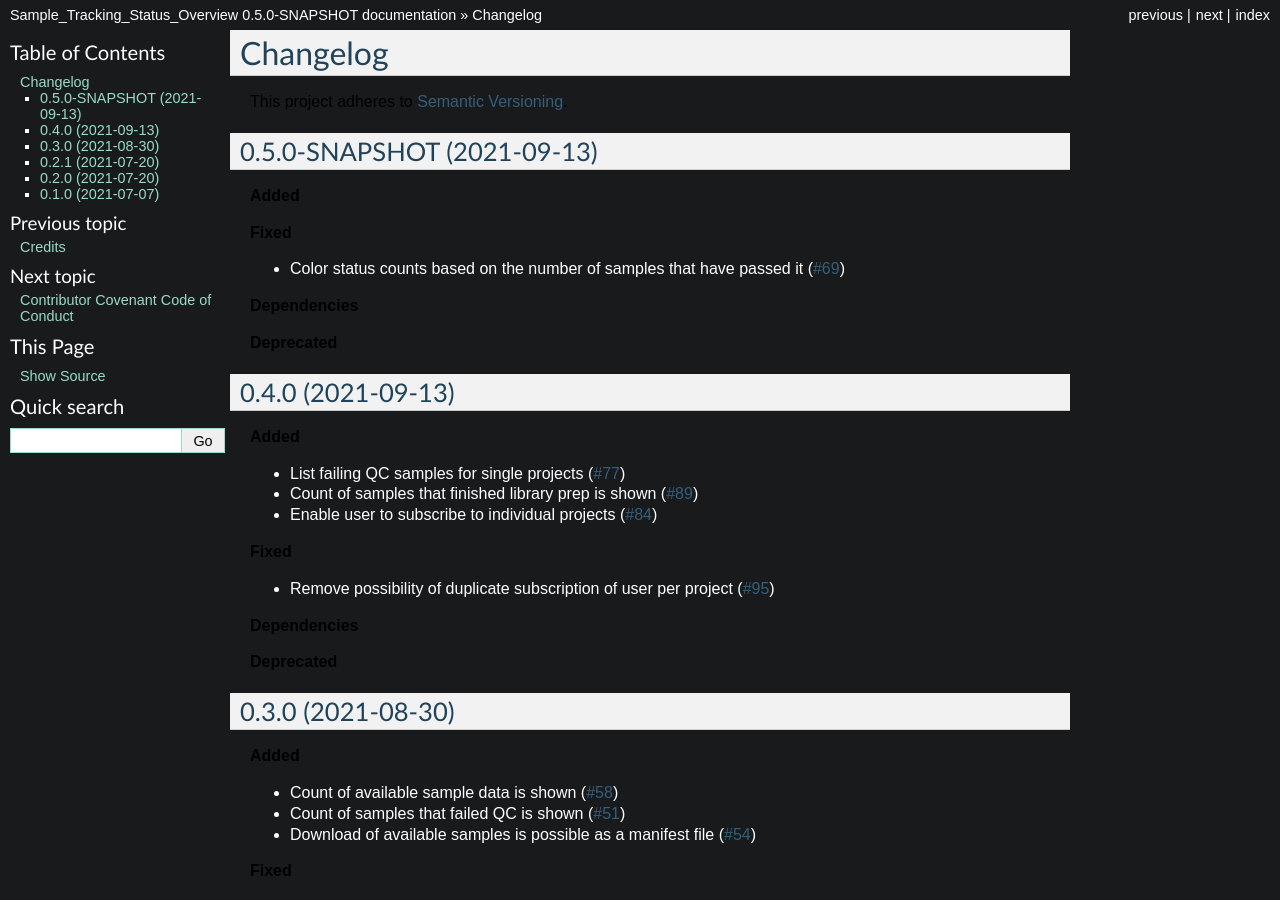
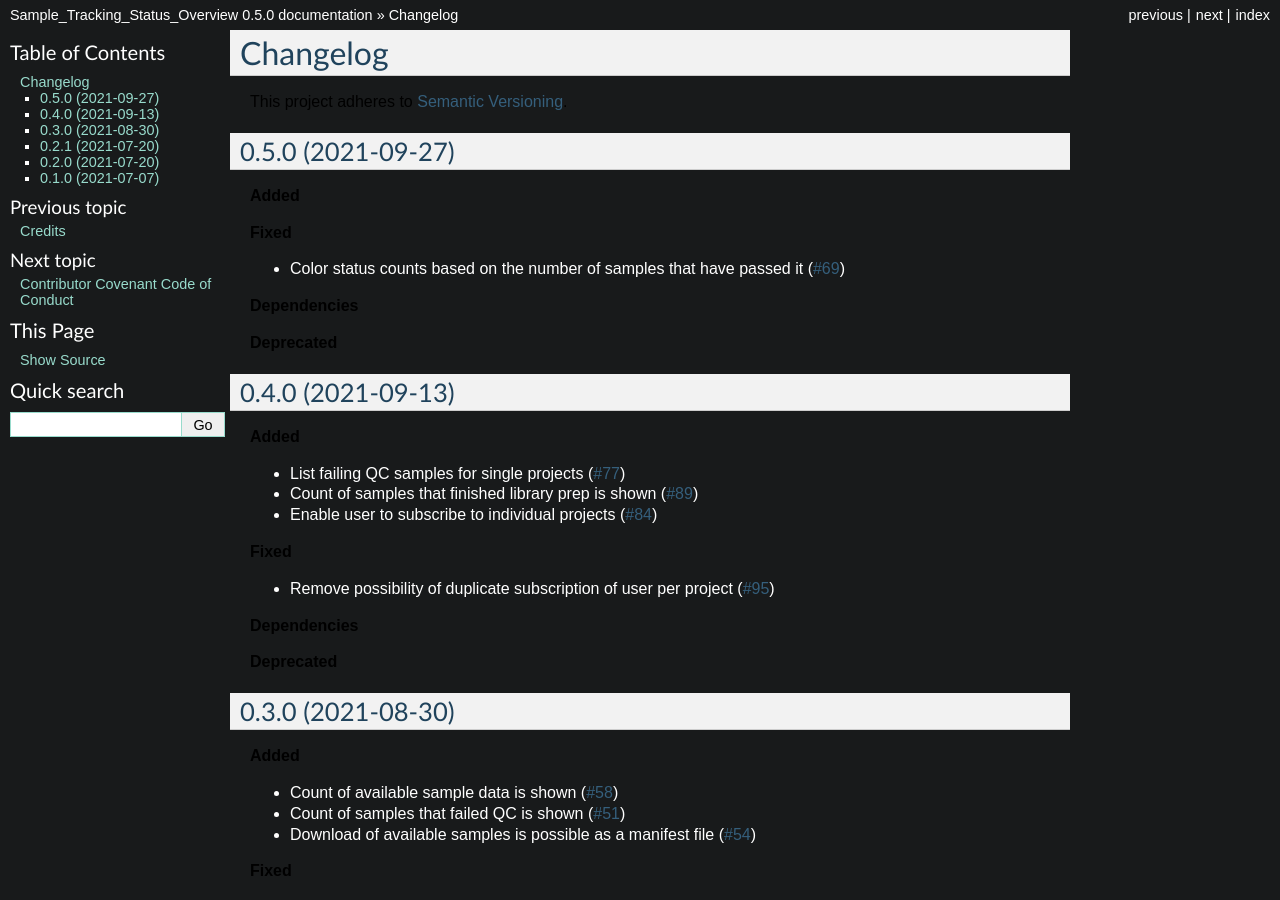
Before and after one commit to jenniferboedker/Sample_Tracking_Status_Overview, a Sphinx documentation site: the page built from docs/changelog.rst, in a window 1280 px wide and 900 px high. Built offline with Sphinx 7.4.7, drawn with Linux system fonts in a browser that asks for light colours; some of the changed text lies outside the part shown.

Commit message:
Bump version from 0.5.0-SNAPSHOT to 0.5.0

```diff
--- a/CHANGELOG.rst
+++ b/CHANGELOG.rst
@@ -5,8 +5,8 @@
 This project adheres to `Semantic Versioning <https://semver.org/>`_.
 
 
-0.5.0-SNAPSHOT (2021-09-13)
----------------------------
+0.5.0 (2021-09-27)
+------------------
 
 **Added**
 
--- a/docs/conf.py
+++ b/docs/conf.py
@@ -55,9 +55,9 @@
 # the built documents.
 #
 # The short X.Y version.
-version = '0.5.0-SNAPSHOT'
+version = '0.5.0'
 # The full version, including alpha/beta/rc tags.
-release = '0.5.0-SNAPSHOT'
+release = '0.5.0'
 
 # The language for content autogenerated by Sphinx. Refer to documentation
 # for a list of supported languages.
--- a/pom.xml
+++ b/pom.xml
@@ -10,7 +10,7 @@
   </modules>
   <artifactId>sample-tracking-status-overview</artifactId>
   <groupId>life.qbic</groupId>
-  <version>0.5.0-SNAPSHOT</version> <!-- <<QUBE_FORCE_BUMP>> -->
+  <version>0.5.0</version> <!-- <<QUBE_FORCE_BUMP>> -->
   <name>Sample Tracking Status Overview</name>
   <url>http://github.com/qbicsoftware/sample-tracking-status-overview</url>
   <description>Gives a visual overview of sample statuses</description>
--- a/qube.cfg
+++ b/qube.cfg
@@ -1,5 +1,5 @@
 [bumpversion]
-current_version = 0.5.0-SNAPSHOT
+current_version = 0.5.0
 
 [bumpversion_files_whitelisted]
 dot_qube = .qube.yml
```
Also changed, not shown: .qube.yml, 2 other files.
